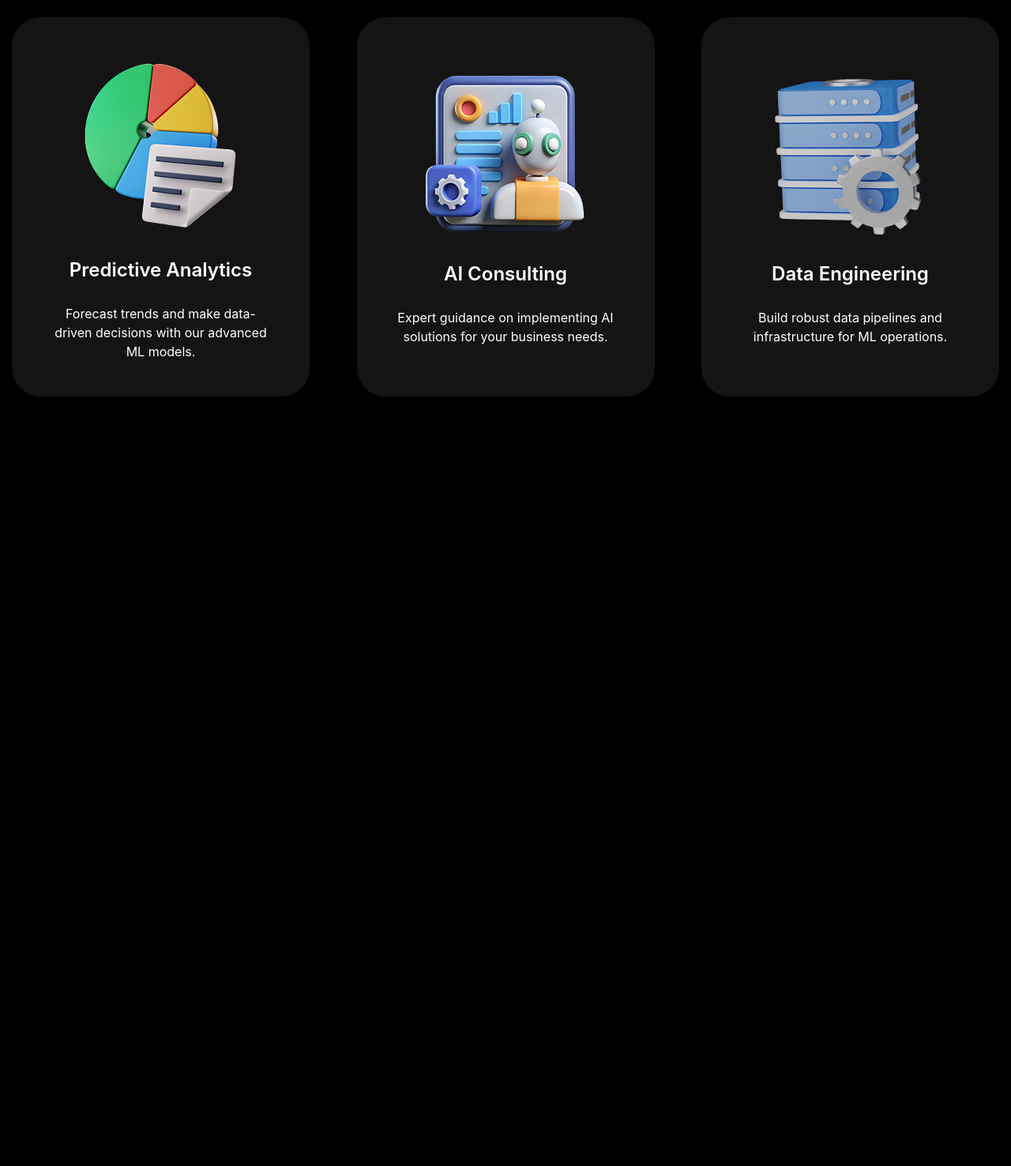
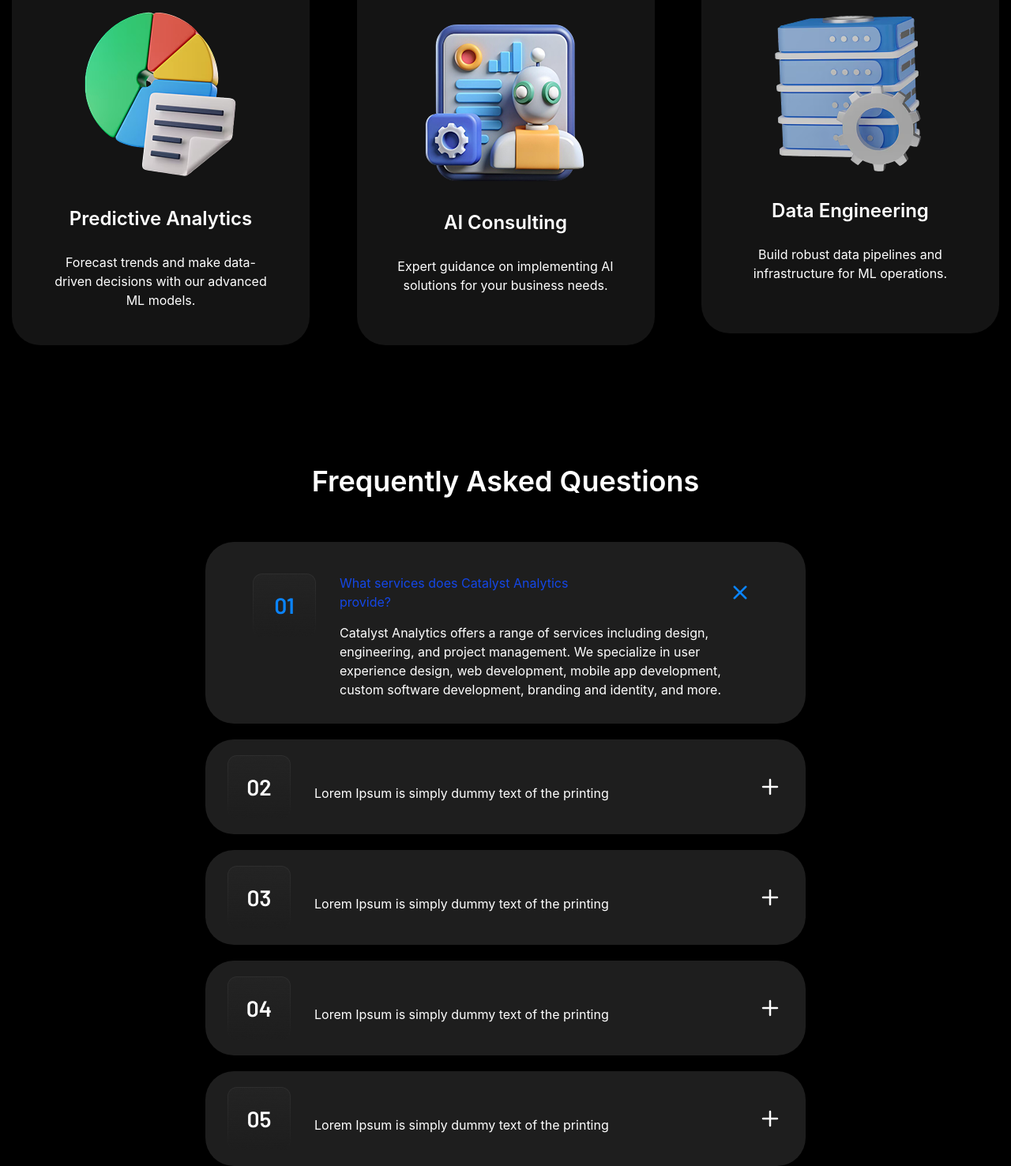
Before and after one commit to zargulak11-hash/git-exam-week2, a website: page index.html in a window 1280 px wide. Shown: the part 1125-2601 px from the top of the page at 79% size. Before the commit the page ends 1627 px from the top, so only its background shows below. Drawn offline with nearby package versions, Linux system fonts and the light colour scheme; files that its build step writes are made by us from their sources.

Commit message:
commit3_proect1

```diff
--- a/index.html
+++ b/index.html
@@ -21,7 +21,7 @@
         <button class="hidden lg:block w-[140px] h-[42px] rounded-[10px] bg-[#0A84FF]">Contact Us</button>
     </header>
     <main>
-        <section class="mt-[100px] max-w-[1250px] m-auto flex flex-col lg:flex-row items-center lg:gap-[100px] justify-center">
+        <section class="ье-0 mt-[100px] max-w-[1250px] m-auto flex flex-col lg:flex-row items-center lg:gap-[100px] justify-center">
             <aside class="lg:w-[30%] flex flex-col  gap-[40px] text-[white]">
                 <h1 class="font-black lg:text-[72px] text-[32px] w-[350px] lg:w-[712px]">Transforming Data into <span class="rounded-[20px] bg-[#0A84FF] p-[10px]">Decisions</span> </h1>
                 <p class="text-[18px] w-[350px] lg:text-[20px] lg:w-[550px]">Leverage the power of machine learning and AI to unlock insights and drive business growth</p>
@@ -43,8 +43,8 @@
             <img src="./src/images/Card (7).png" alt="">
             <img src="./src/images/Card (8).png" alt="">
         </section>
-        <section class="max-w-[1250px] m-auto lg:mt-0 lg:mt-[130px] text-[white]">
-            <h1 class="font-[600] text-[25px] lg:text-[36px] text-center m-auto w-[350px] lg:w-[580px]">Our Ultimate Set of Services for Your Ideas Implementation</h1>
+        <section class="max-w-[1250px] m-auto  text-[white]">
+            <h1 class="font-[600] text-[25px] lg:text-[36px] text-center mt-[50px] m-auto w-[350px] lg:w-[580px]">Our Ultimate Set of Services for Your Ideas Implementation</h1>
             <div class="flex flex-wrap mt-[60px] gap-[30px] items-center lg:justify-between justify-center">
                 <div class="w-[350px] lg:w-[377px] h-[480px] flex flex-col gap-[25px] items-center justify-center rounded-[36px] bg-[#141414]">
                     <img src="./src/images/72355892508 1.png" alt="">
@@ -56,13 +56,48 @@
                     <h2 class="text-[24px] font-[600]">AI Consulting</h2>
                     <p class="w-[280px] text-[16px] text-center">Expert guidance on implementing AI solutions for your business needs.</p>
                 </div>
-                <div class="w-[350px] lg:w-[377px] h-[480px] flex flex-col gap-[25px] items-center justify-center rounded-[36px] bg-[#141414]">
+                <div class="w-[350px] mb-[30px] lg:w-[377px] h-[480px] flex flex-col gap-[25px] items-center justify-center rounded-[36px] bg-[#141414]">
                     <img src="./src/images/72355892508 1 (2).png" alt="">
                     <h2 class="text-[24px] font-[600]">Data Engineering</h2>
                     <p class="w-[280px] text-[16px] text-center">Build robust data pipelines and infrastructure for ML operations.</p>
                 </div>
             </div>
         </section>
+        <section class="max-w-[1250px] m-auto lg:mt-0 lg:mt-[130px] text-[white]">
+             <h1 class="font-[600] text-[25px] lg:text-[36px] text-center m-auto w-[350px] lg:w-[580px]">Frequently Asked Questions</h1>
+             <div class="flex flex-col mt-[50px] justify-center gap-[20px] items-center">
+                <div class="flex flex-col lg:flex-row gap-[30px] lg:w-[760px] w-[400px] items-center lg:items-start lg:pt-[40px]  justify-center h-[350px] lg:h-[230px] rounded-[36px] bg-[#1E1E1E]">
+                    <img class="w-[80px] h-[80px]" src="./src/images/Container.png" alt="">
+                    <div>
+                        <div class="flex gap-[70px] lg:gap-[140px] items-center">
+                            <p class="text-blue-700 lg:w-[350px] w-[200px]">What services does Catalyst Analytics provide?</p>
+                            <img src="./src/images/Icon (22).png" alt="">
+                        </div>
+                        <p class="w-[350px] lg:w-[530px] mt-[15px]">Catalyst Analytics offers a range of services including design, engineering, and project management. We specialize in user experience design, web development, mobile app development, custom software development, branding and identity, and more.</p>
+                    </div>
+                </div>
+                <div class="flex p-[20px] gap-[30px] lg:w-[760px] w-[400px] items-center   justify-center h-[120px] lg:h-[120px] rounded-[36px] bg-[#1E1E1E]">
+                    <img class="w-[80px] h-[80px]" src="./src/images/Container (1).png" alt="">
+                    <p class="w-[350px] lg:w-[530px] mt-[15px]">Lorem Ipsum is simply dummy text of the printing</p>
+                            <img src="./src/images/Icon (24).png" alt="">
+                        </div>
+                 <div class="flex p-[20px] gap-[30px] lg:w-[760px] w-[400px] items-center   justify-center h-[120px] lg:h-[120px] rounded-[36px] bg-[#1E1E1E]">
+                    <img class="w-[80px] h-[80px]" src="./src/images/Container (2).png" alt="">
+                    <p class="w-[350px] lg:w-[530px] mt-[15px]">Lorem Ipsum is simply dummy text of the printing </p>
+                            <img src="./src/images/Icon (24).png" alt="">
+                        </div>
+                         <div class="flex p-[20px]  gap-[30px] lg:w-[760px] w-[400px] items-center   justify-center h-[120px] lg:h-[120px] rounded-[36px] bg-[#1E1E1E]">
+                    <img class="w-[80px] h-[80px]" src="./src/images/Container (3).png" alt="">
+                    <p class="w-[350px] lg:w-[530px] mt-[15px]">Lorem Ipsum is simply dummy text of the printing</p>
+                            <img src="./src/images/Icon (24).png" alt="">
+                        </div>
+                         <div class="flex p-[20px]  gap-[30px] lg:w-[760px] w-[400px] items-center   justify-center h-[120px] lg:h-[120px] rounded-[36px] bg-[#1E1E1E]">
+                    <img class="w-[80px] h-[80px]" src="./src/images/Container (4).png" alt="">
+                    <p class="w-[350px] lg:w-[530px] mt-[15px]">Lorem Ipsum is simply dummy text of the printing</p>
+                            <img src="./src/images/Icon (24).png" alt="">
+                        </div>
+             </div>
+        </section>
     </main>
 </body>
 </html>
```
Also changed, not shown: src/images/Container (1).png (added), src/images/Container (2).png (added), src/images/Container (3).png (added), src/images/Container (4).png (added), src/images/Container.png (added), src/images/Icon (22).png (added), src/images/Icon (24).png (added).
